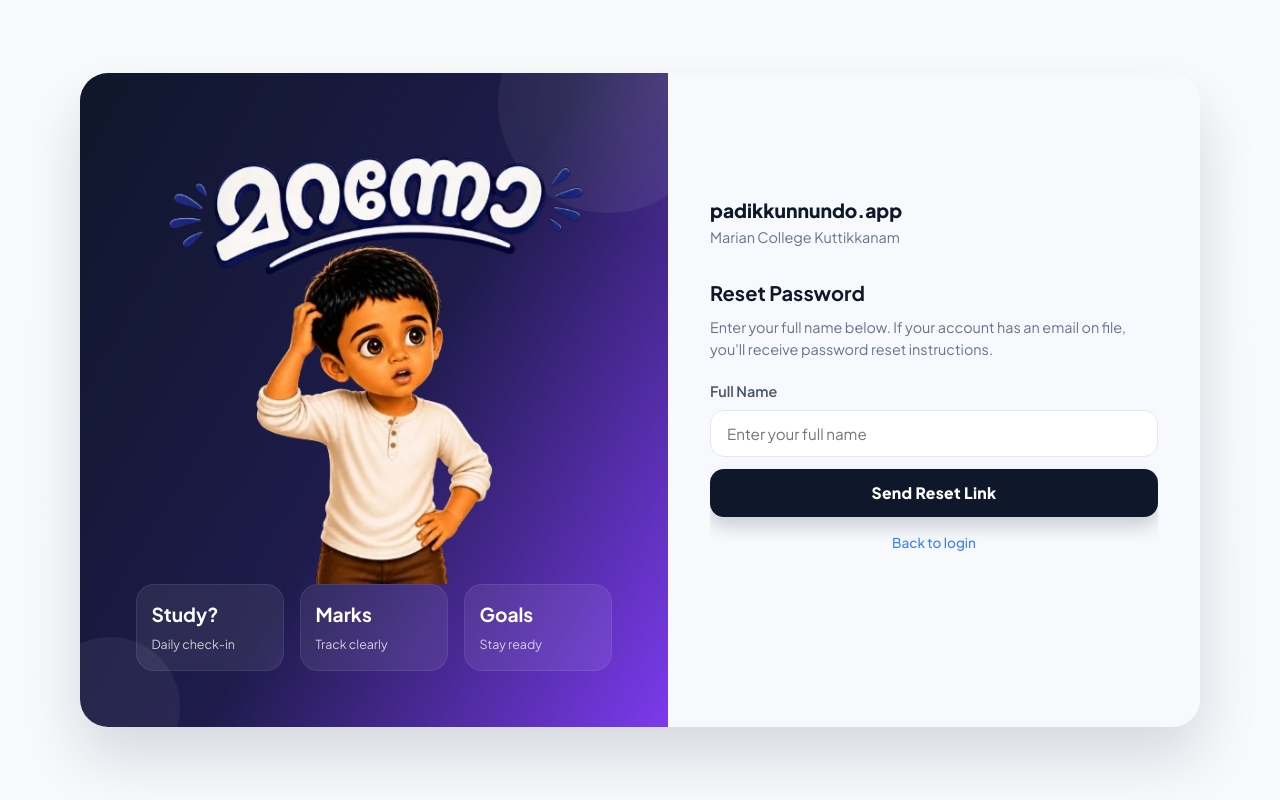
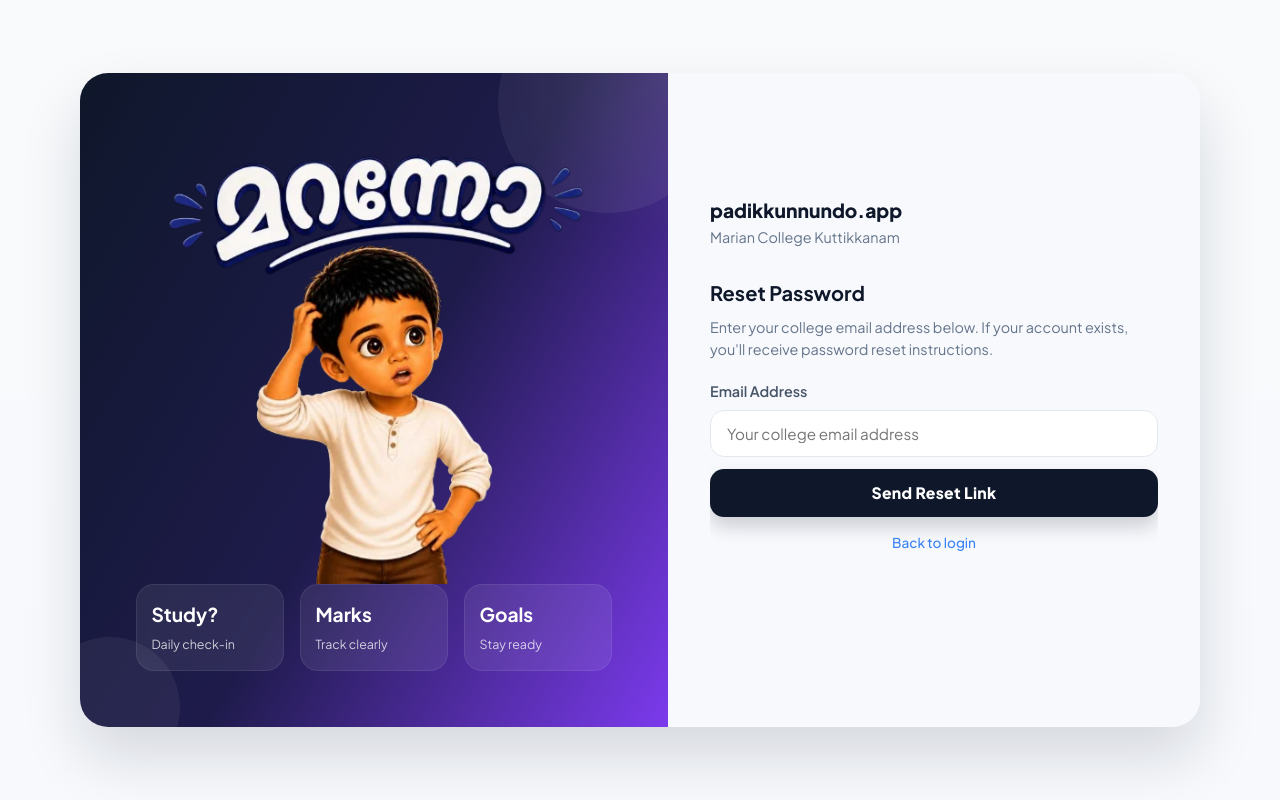
Before and after one commit to muhd-sinan-m/padikkunnundo, a Flask app: page /auth/reset-password in a window 1280 px wide. Run offline with Flask 3, Linux system fonts and the light colour scheme; some libraries are stand-ins or nearby versions.

Commit message:
added security implications

```diff
--- a/routes/auth.py
+++ b/routes/auth.py
@@ -85,7 +85,7 @@ def get_cf_real_ip():
 # ── Rate limiter instance (initialized in create_app) ─────────────────────────
 limiter = Limiter(
     key_func=get_cf_real_ip,
-    default_limits=["200 per day", "10 per hour"],
+    default_limits=["100 per hour"],
 )
 
 
@@ -379,23 +379,31 @@ def reset_password_request():
             college_domain=current_app.config["COLLEGE_DOMAIN"],
         )
 
-    name = request.form.get("name", "").strip()
-    if not name:
+    email = request.form.get("email", "").strip().lower()
+    if not email:
         return render_template(
             "reset_request.html",
-            error="Full name is required.",
+            error="Email address is required.",
             college_name=current_app.config["COLLEGE_NAME"],
             college_domain=current_app.config["COLLEGE_DOMAIN"],
         ), 400
 
-    user = User.query.filter_by(name=name).first()
-
-    # Only proceed if user exists AND has an email AND has a password (local auth user)
-    if not user or not user.email or not user.password_hash:
-        # Return success message anyway to prevent name enumeration
+    if not re.match(r"[^@]+@[^@]+\.[^@]+", email):
         return render_template(
             "reset_request.html",
-            success="If an account with that name exists and has an email, you will receive password reset instructions.",
+            error="Please provide a valid email address.",
+            college_name=current_app.config["COLLEGE_NAME"],
+            college_domain=current_app.config["COLLEGE_DOMAIN"],
+        ), 400
+
+    user = User.query.filter_by(email=email).first()
+
+    # Only proceed if user exists AND has a password (local auth user)
+    if not user or not user.password_hash:
+        # Return success message anyway to prevent email enumeration
+        return render_template(
+            "reset_request.html",
+            success="If an account with that email exists, you will receive password reset instructions.",
             college_name=current_app.config["COLLEGE_NAME"],
             college_domain=current_app.config["COLLEGE_DOMAIN"],
         )
@@ -443,7 +451,7 @@ def reset_password_request():
 
     return render_template(
         "reset_request.html",
-        success="If an account with that name exists and has an email, you will receive password reset instructions.",
+        success="If an account with that email exists, you will receive password reset instructions.",
         college_name=current_app.config["COLLEGE_NAME"],
         college_domain=current_app.config["COLLEGE_DOMAIN"],
     )
--- a/templates/reset_request.html
+++ b/templates/reset_request.html
@@ -64,13 +64,13 @@
           <div class="auth-panel active">
             <h2 class="form-title">Reset Password</h2>
             <p class="form-description">
-              Enter your full name below. If your account has an email on file, you'll receive password reset instructions.
+              Enter your college email address below. If your account exists, you'll receive password reset instructions.
             </p>
             <form action="{{ url_for('auth.reset_password_request') }}" method="post" class="auth-form">
               <input type="hidden" name="csrf_token" value="{{ csrf_token() }}">
               <label>
-                <span>Full Name</span>
-                <input type="text" name="name" placeholder="Enter your full name" autocomplete="name" required>
+                <span>Email Address</span>
+                <input type="email" name="email" placeholder="Your college email address" required>
               </label>
               <button type="submit" class="auth-submit">Send Reset Link</button>
             </form>
```
